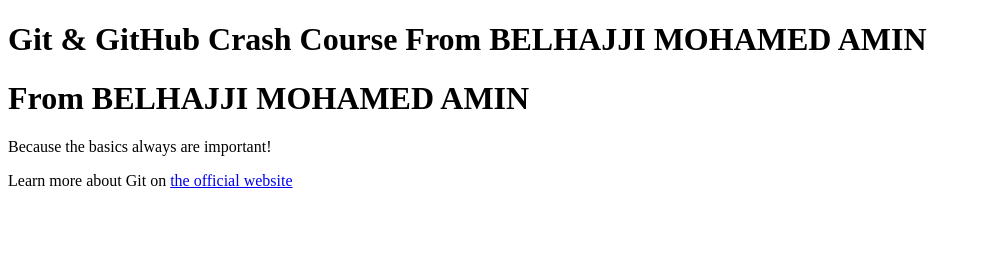
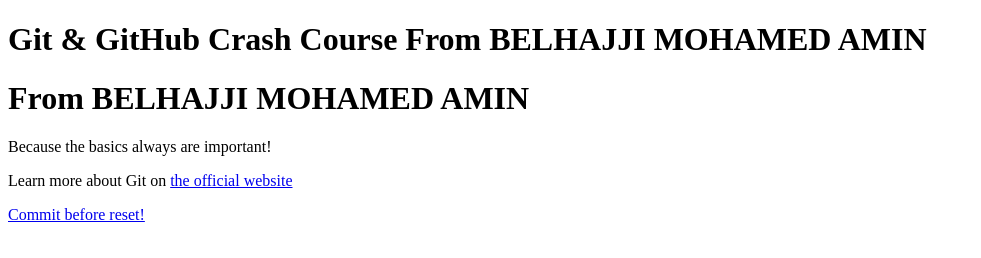
Before and after one commit to Trainning25/Git_Actions, a plain HTML site: page 01 Starting Project/index.html in a window 1280 px wide. Shown: the whole page, without its empty margins (0-981 px from the left). Drawn offline with Linux system fonts and the light colour scheme.

Commit message:
Commit before reset

```diff
--- a/01 Starting Project/index.html
+++ b/01 Starting Project/index.html
@@ -11,5 +11,6 @@
 	<h1>From BELHAJJI MOHAMED AMIN</h1>
     <p>Because the basics always are important!</p>
     <p>Learn more about Git on <a href="https://git-scm.com/book/en/v2"> the official website</p>
+      <p>Commit before reset!</p>
   </body>
 </html>
```
